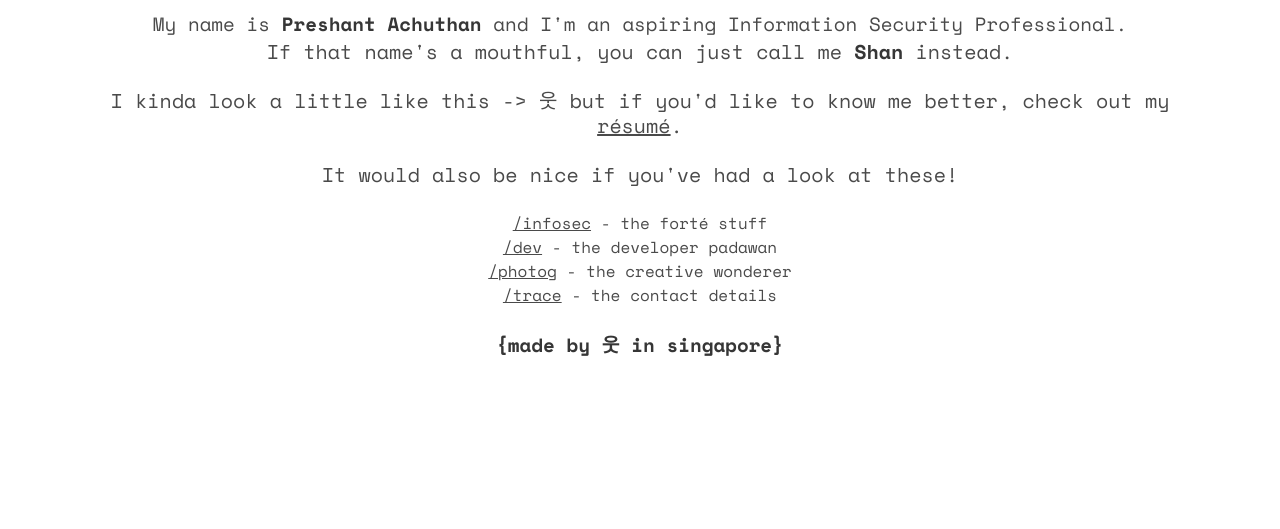
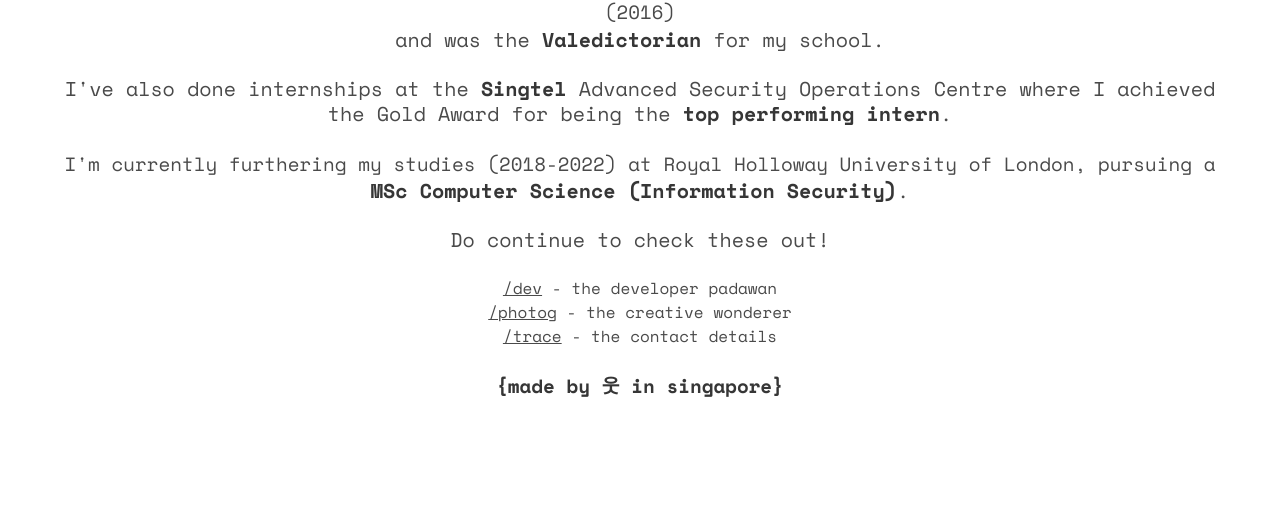
Before and after one commit to prechuthan/engerium.github.io, a plain HTML site: page infosec.html in a window 1280 px wide. Shown: the part 271-800 px from the top of the page. Drawn offline with nearby package versions, Linux system fonts and the light colour scheme.

Commit message:
Updated infosec content

```diff
--- a/infosec.html
+++ b/infosec.html
@@ -13,7 +13,7 @@
     <meta name="viewport" content="width=device-width, initial-scale=1">
 
     <!-- Font -->
-    <link href="https://fonts.googleapis.com/css?family=Space+Mono:400,400i,700,700i" rel="stylesheet">
+    <link href="https://fonts.googleapis.com/css?family=Space+Mono:400,700" rel="stylesheet">
 
     <!-- Favicon -->
     <link href="img/favicon.ico" rel="icon" type="image/x-icon">
@@ -61,17 +61,24 @@
             <div class="container has-text-centered">
                 <h1 class="title">/infosec</h1>
 
-                <p>My name is <strong>Preshant Achuthan</strong> and I'm an aspiring Information Security
-                    Professional.</p>
-                <p class="subtitle ">If that name's a mouthful, you can just call me <strong>Shan</strong> instead.</p>
+                <p>I graduated with a <strong>Diploma (Merit) in Infocomm Security Management</strong> from
+                    Singapore
+                    Polytechnic (2016)</p>
+                <p class="subtitle">and was the <strong>Valedictorian</strong>
+                    for my school.</p>
 
-                <p class="subtitle">I kinda look a little like this -> 웃 but if you'd like to know me better, check out
-                    my
-                    <a href="#"><u>résumé</u></a>.</p>
+                <p class="subtitle">I've also done internships at the <strong>Singtel</strong> Advanced Security
+                    Operations
+                    Centre where I achieved the
+                    Gold
+                    Award for being the <strong>top performing intern</strong>.</p>
 
-                <p class="subtitle">It would also be nice if you've had a look at these!</p>
+                <p>I'm currently furthering my studies (2018-2022) at Royal Holloway University of
+                    London, pursuing a </p>
+                <p class="subtitle"><strong>MSc Computer Science (Information Security)</strong>.</p>
 
-                <a class="is-block" href="infosec.html"><u>/infosec</u> - the forté stuff</a>
+                <p class="subtitle">Do continue to check these out!</p>
+
                 <a class="is-block" href="dev.html"><u>/dev</u> - the developer padawan</a>
                 <a class="is-block" href="photog.html"><u>/photog</u> - the creative wonderer</a>
                 <a class="is-block" href="trace.html"><u>/trace</u> - the contact details</a>
```
